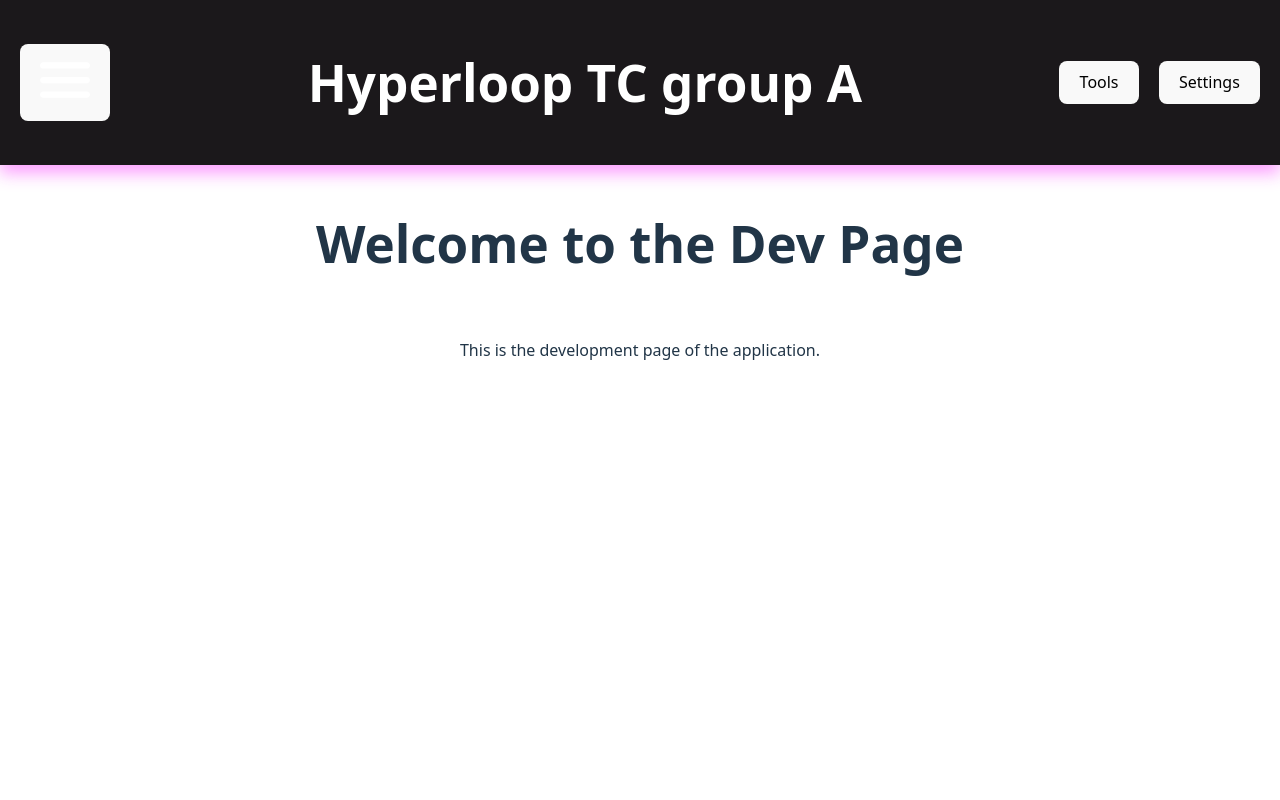
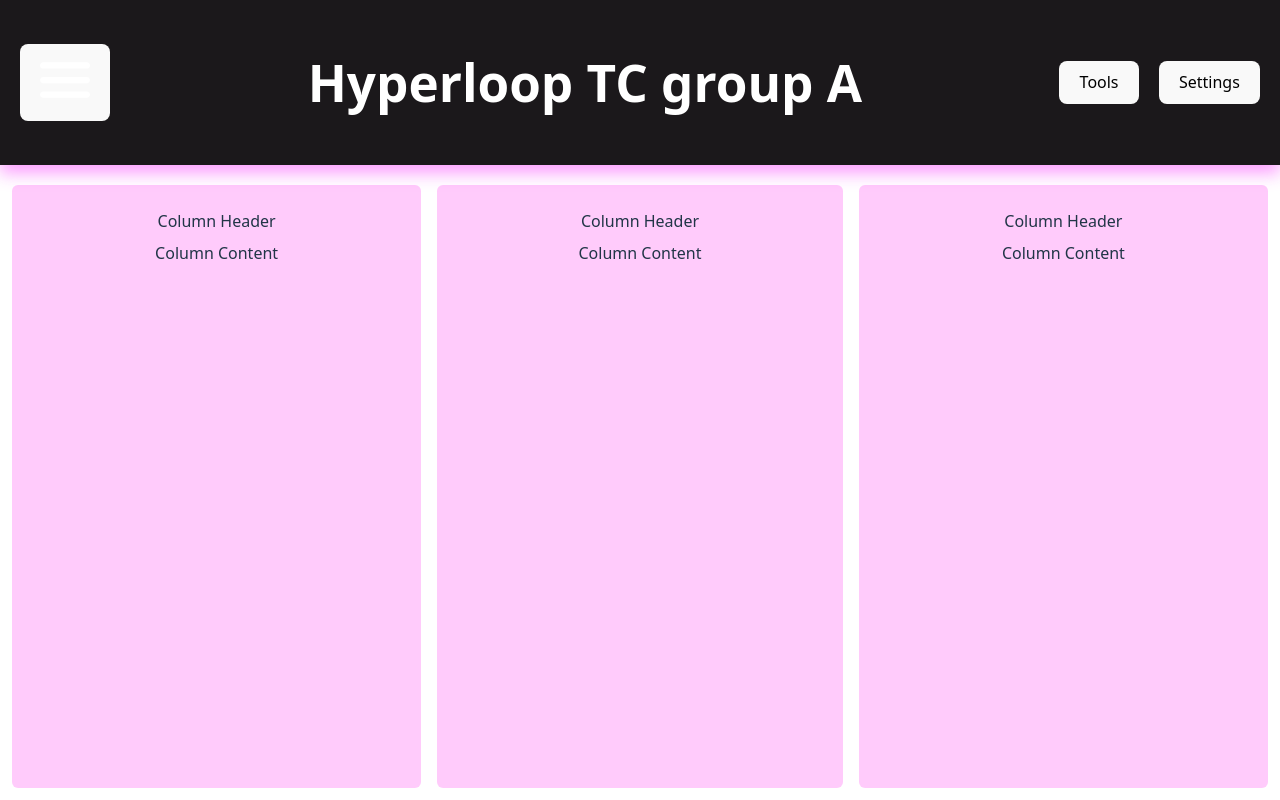
Before and after one commit to FoniksFox/Hyperloop_TC_ProyectoA, a React (Vite) app in the folder Software/AppWeb/frontend/: page /dev in a window 1280 px wide. Built offline with nearby package versions, Linux system fonts and the light colour scheme; no server answers.

Commit message:
Feat(frontend): Add ColumnsContainer component with rezizeable columns

```diff
--- /dev/null
+++ b/Software/AppWeb/frontend/src/components/ColumnsContainer/ColumnsContainer.css
@@ -0,0 +1,25 @@
+.columns-container {
+    width: auto;
+    height: 100%;
+    display: flex;
+    flex-direction: row;
+    padding: 20px;
+}
+
+.column-visible {
+    display: flex;
+    flex-direction: row;
+    background-clip: content-box;
+}
+
+.resize-handle {
+    width: 10px;
+    margin: 0px 3px;
+    height: 100%;
+    background-color: #4c00ff00;
+    border-radius: 4px;
+    cursor: ew-resize;
+    position: relative;
+    z-index: 2;
+    transition: background-color 0.3s ease-in-out;
+}
--- /dev/null
+++ b/Software/AppWeb/frontend/src/components/ColumnsContainer/ColumnsContainer.jsx
@@ -0,0 +1,122 @@
+import './ColumnsContainer.css';
+import { useState } from 'react';
+
+import ChartColumn from '../ChartColumn/ChartColumn.jsx';
+import ButtonColumn from '../ButtonColumn/ButtonColumn.jsx';
+import ConsoleColumn from '../ConsoleColumn/ConsoleColumn.jsx';
+
+// Handle resizing, closing and opening of the columns (when minimized, they appear at the bottom of the screen as a bar)
+function ColumnsContainer() {
+    const [columns, setColumns] = useState([
+        { id: 'charts', component: ChartColumn, visible: true, width: 33 },
+        { id: 'buttons', component: ButtonColumn, visible: true, width: 34 },
+        { id: 'console', component: ConsoleColumn, visible: true, width: 33 }
+    ]);
+
+	const startResize = (event, direction) => {
+		event.preventDefault();
+		const target = event.target;
+		const parent = target.parentNode;
+		// Calculate index based on DOM structure (may consider using a data attribute for a more robust solution)
+		const index = parseInt(event.target.id);
+		const minWidth = 15; // Min width
+		const maxWidth = 100; // Max width
+		// Capture initial widths so that the resizing is relative to the starting values
+		let initialWidths = columns.map(column => column.width);
+
+		const onMouseMove = (moveEvent) => {
+			let newWidth = 0;
+			if (direction === 'left') {
+				newWidth = parent.getBoundingClientRect().right - moveEvent.clientX;
+			} else {
+				newWidth = moveEvent.clientX - parent.getBoundingClientRect().left;
+			}
+			newWidth = (newWidth / (window.innerWidth-6)) * 100; // Convert to percentage
+			const newWidths = handleResize(initialWidths, index, newWidth, minWidth, maxWidth, direction);
+			//initialWidths = newWidths; // Update initial widths for the next move event
+			const newColumns = columns.map((column, i) => {
+				return { ...column, width: newWidths[i]};
+			});
+			setColumns(newColumns);
+		};
+
+		target.style.backgroundColor = 'rgba(0, 0, 0, 1)'; // Change color to indicate resizing
+
+		const onMouseUp = () => {
+			window.removeEventListener('mousemove', onMouseMove);
+			window.removeEventListener('mouseup', onMouseUp);
+			target.style.backgroundColor = 'rgba(0, 0, 0, 0)'; // Reset color
+		};
+
+		window.addEventListener('mousemove', onMouseMove);
+		window.addEventListener('mouseup', onMouseUp);
+	};
+	const startResizeLeft = (event) => {
+		startResize(event, 'left');
+	}
+	const startResizeRight = (event) => {
+		startResize(event, 'right');
+	}
+
+    return (
+        <div className="columns-container">
+            {columns.map((column, index) => {
+                const ColumnComponent = column.component;
+                return (
+                    <div key={column.id} id={column.id} className={`column-${column.visible ? 'visible' : 'hidden'}`} style={{ width: `${column.width}%` }}>
+                        {index === 0 ? null : (<div className="resize-handle" onMouseDown={startResizeLeft} id={index}/>)}
+                        <ColumnComponent />
+                        {index === columns.length - 1 ? null : (<div className="resize-handle" onMouseDown={startResizeRight} id={index}/>)}
+                    </div>
+                );
+            })}
+        </div>
+    );
+}
+
+function handleResize (widths, index, newWidth, minWidth, maxWidth, direction) {
+	const newWidths = [...widths];
+
+	newWidth = Math.max(minWidth, Math.min(newWidth, maxWidth));
+
+	// Accumulated width of the columns to the other side of the resized column
+	let accumulatedWidth = 0;
+	for (let i = (direction === 'left' ? index + 1 : 0); i < (direction === 'left' ? widths.length : index); i++) {
+		accumulatedWidth += widths[i];
+	}
+	// Calculate the new width of the resized column
+	if (newWidth + accumulatedWidth + (direction === 'left' ? index : widths.length - 1 - index) * minWidth > maxWidth) {
+		newWidth = maxWidth - accumulatedWidth - (direction === 'left' ? index : widths.length - 1 - index) * minWidth;
+	}
+	newWidths[index] = newWidth;
+
+	// Calculate the new widths of the other columns
+	if (direction === 'left') {
+		let leftWidth = maxWidth - newWidth - accumulatedWidth - index * minWidth;
+		for (let i = 0; i < index; i++) {
+			if (i === index - 1) {
+				newWidths[i] = leftWidth + minWidth;
+				leftWidth = 0;
+				continue;
+			}
+			let aux = Math.min(leftWidth + minWidth, widths[i]);
+			newWidths[i] = aux;
+			leftWidth -= (aux-minWidth);
+		}
+	} else {
+		let rightWidth = maxWidth - newWidth - accumulatedWidth - (widths.length - 1 - index) * minWidth;
+		for (let i = widths.length - 1; i > index; i--) {
+			if (i === index + 1) {
+				newWidths[i] = rightWidth + minWidth;
+				rightWidth = 0;
+				continue;
+			}
+			let aux = Math.min(rightWidth + minWidth, widths[i]);
+			newWidths[i] = aux;
+			rightWidth -= (aux-minWidth);
+		}
+	}
+	return newWidths;
+}
+
+export default ColumnsContainer;
--- a/Software/AppWeb/frontend/src/pages/Dev/Dev.css
+++ b/Software/AppWeb/frontend/src/pages/Dev/Dev.css
@@ -3,5 +3,5 @@
     height: 100%;
     display: flex;
     flex-direction: column;
-    gap: 1rem;
+    gap: 0.5em;
 }
--- a/Software/AppWeb/frontend/src/pages/Dev/Dev.jsx
+++ b/Software/AppWeb/frontend/src/pages/Dev/Dev.jsx
@@ -1,12 +1,12 @@
 import './Dev.css';
 import Header from '../../components/Header/Header.jsx';
+import ColumnsContainer from '../../components/ColumnsContainer/ColumnsContainer.jsx';
 
 function Dev() {
     return (
         <div className="dev">
             <Header />
-            <h1>Welcome to the Dev Page</h1>
-            <p>This is the development page of the application.</p>
+            <ColumnsContainer/>
         </div>
     );
 }
```
